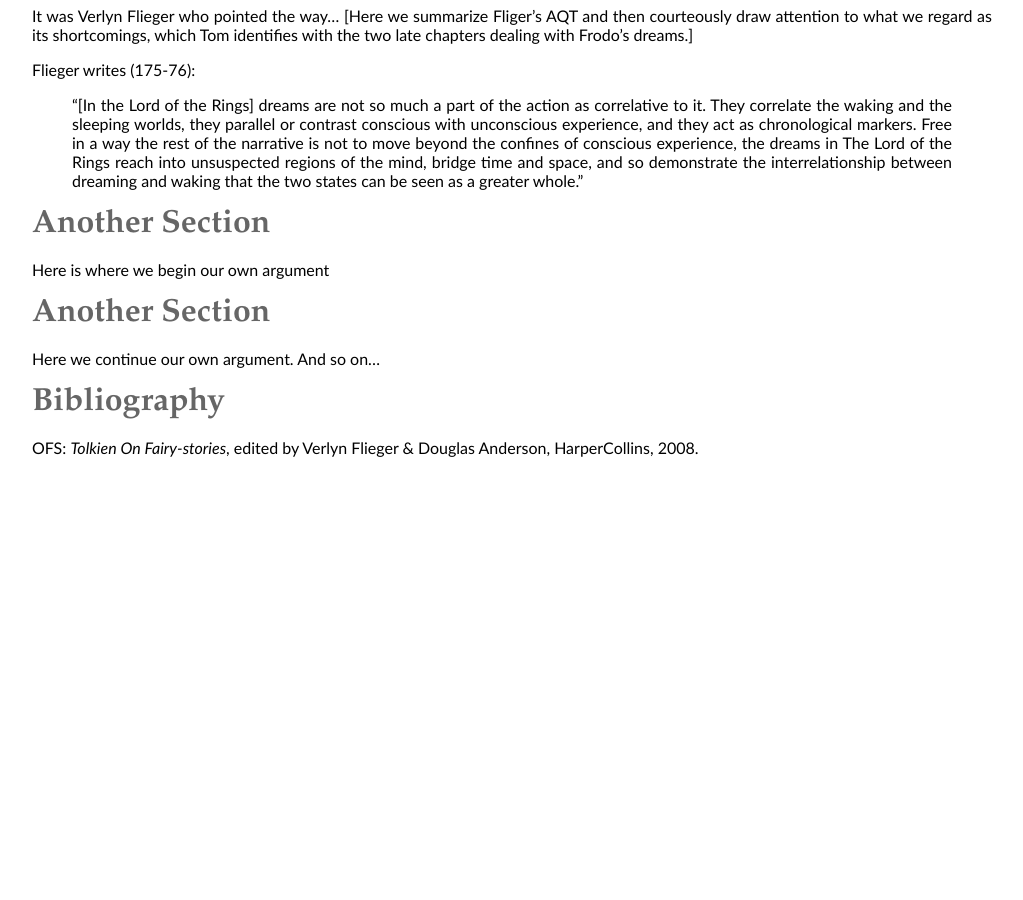
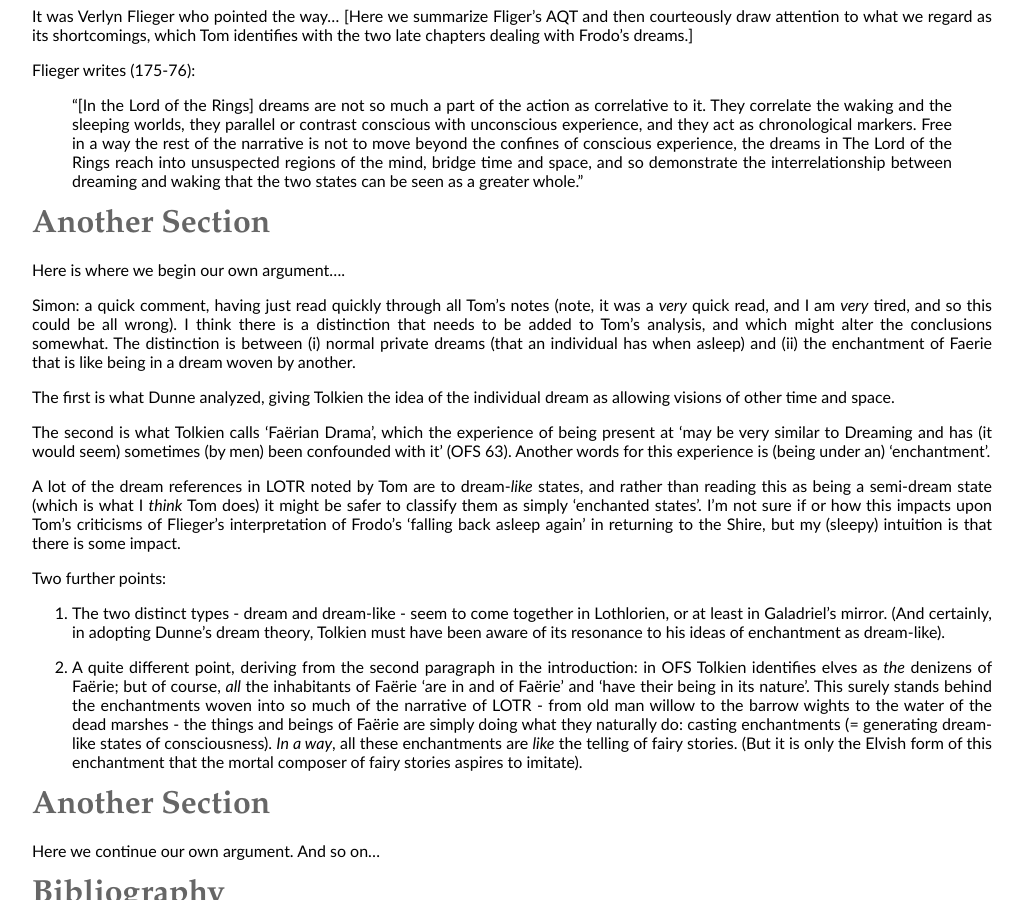
Before and after one commit to uoou/AWildernessOfDragons, a Jekyll site: the page built from essay.md, in a window 1280 px wide and 900 px high, scrolled down 1564 px. Shown: the whole window, without its empty margins (0-1023 px from the left). Built offline with Jekyll 4.4.1, drawn with Linux system fonts in a browser that asks for light colours; Markdown is read by kramdown in place of the engine named in the settings; before the commit the page ends 2053 px from its top, so only the background shows below that.

Commit message:
Update essay.md

```diff
--- a/essay.md
+++ b/essay.md
@@ -46,7 +46,22 @@
 
 ###Another Section
 
-Here is where we begin our own argument
+Here is where we begin our own argument....
+
+Simon: a quick comment, having just read quickly through all Tom's notes (note, it was a *very* quick read, and I am *very* tired, and so this could be all wrong). I think there is a distinction that needs to be added to Tom's analysis, and which might alter the conclusions somewhat. The distinction is between (i) normal private dreams (that an individual has when asleep) and (ii) the enchantment of Faerie that is like being in a dream woven by another.
+
+The first is what Dunne analyzed, giving Tolkien the idea of the individual dream as allowing visions of other time and space.
+
+The second is what Tolkien calls 'Faërian Drama', which the experience of being present at 'may be very similar to Dreaming and has (it would seem) sometimes (by men) been confounded with it' (OFS 63). Another words for this experience is (being under an) 'enchantment'.
+
+A lot of the dream references in LOTR noted by Tom are to dream-*like* states, and rather than reading this as being a semi-dream state (which is what I *think* Tom does) it might be safer to classify them as simply 'enchanted states'. I'm not sure if or how this impacts upon Tom's criticisms of Flieger's interpretation of Frodo's 'falling back asleep again' in returning to the Shire, but my (sleepy) intuition is that there is some impact.
+
+Two further points:
+
+1. The two distinct types - dream and dream-like - seem to come together in Lothlorien, or at least in Galadriel's mirror. (And certainly, in adopting Dunne's dream theory, Tolkien must have been aware of its resonance to his ideas of enchantment as dream-like).
+
+2. A quite different point, deriving from the second paragraph in the introduction: in OFS Tolkien identifies elves as *the* denizens of Faërie; but of course, *all* the inhabitants of Faërie 'are in and of Faërie' and 'have their being in its nature'. This surely stands behind the enchantments woven into so much of the narrative of LOTR - from old man willow to the barrow wights to the water of the dead marshes - the things and beings of Faërie are simply doing what they naturally do: casting enchantments (= generating dream-like states of consciousness). *In a way*, all these enchantments are *like* the telling of fairy stories. (But it is only the Elvish form of this enchantment that the mortal composer of fairy stories aspires to imitate).
+
 
 
 ###Another Section
```
